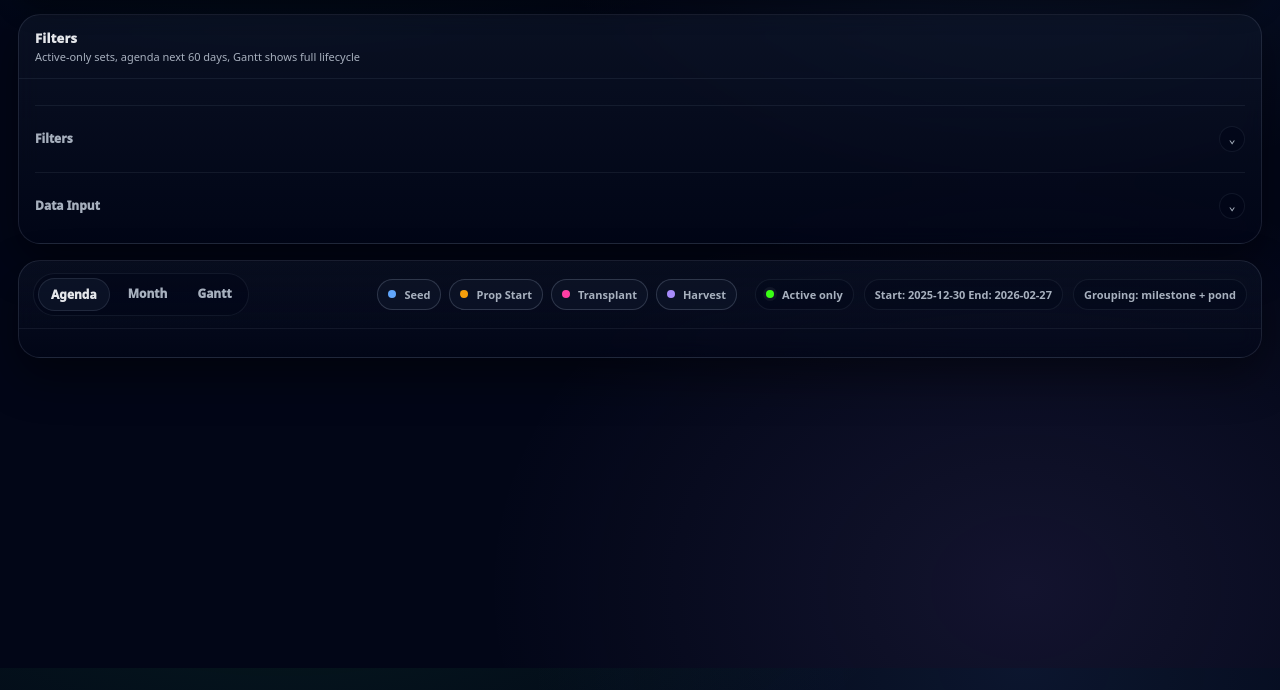
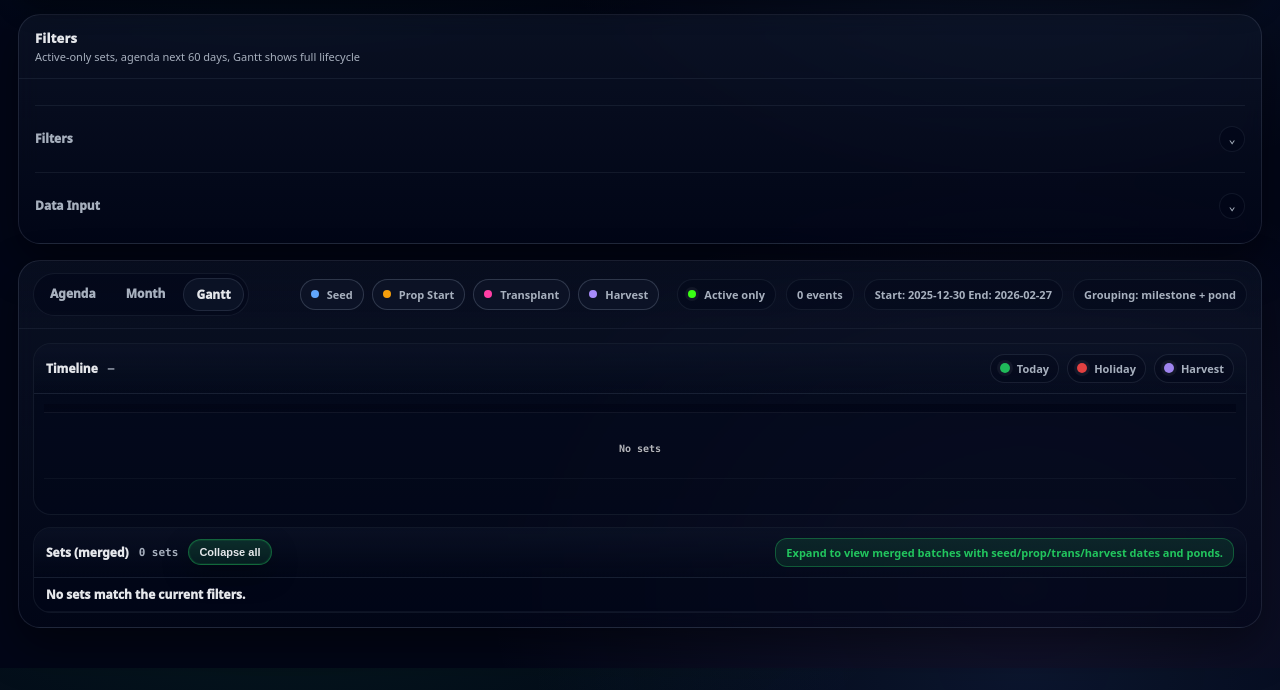
Before and after one commit to Kevin-LopezGomez/campo-dashboard, a plain HTML site: page Experiment Calander.html in a window 1280 px wide. Shown: the part 132-822 px from the top of the page. Drawn offline with Linux system fonts and the light colour scheme.

Commit message:
Update Experiment Calander.html

```diff
--- a/Experiment Calander.html
+++ b/Experiment Calander.html
@@ -1257,9 +1257,9 @@
       <div class="panel">
         <div class="mainHdr">
           <div class="viewTabs">
-            <div class="tab on" id="tabAgenda">Agenda</div>
+            <div class="tab" id="tabAgenda">Agenda</div>
             <div class="tab" id="tabMonth">Month</div>
-            <div class="tab" id="tabGantt">Gantt</div>
+            <div class="tab on" id="tabGantt">Gantt</div>
           </div>
           <div class="metaRow">
             <div class="togRow" style="margin:0 8px 0 0;">
@@ -1269,6 +1269,7 @@
               <div class="miniToggle harv on" data-k="harv"><span class="dot"></span>Harvest</div>
             </div>
             <span class="metaPill clickable" id="metaActiveMode"><span class="dot"></span><span id="metaActiveModeText">Active only</span></span>
+            <span class="metaPill" id="eventCountBadge">0 events</span>
             <span class="metaPill" id="metaRange">Start: — End: —</span>
             <span class="metaPill" id="metaGrouping">Grouping: milestone + pond</span>
           </div>
@@ -2752,6 +2753,9 @@
       if(saved.trim()) buildFromTSV();
       else render();
 
+      // Default to Gantt tab
+      setView("gantt");
+
       $("milestoneChips").addEventListener("click", (ev)=>{
         const chip = ev.target.closest(".chip");
         if(!chip) return;
```
